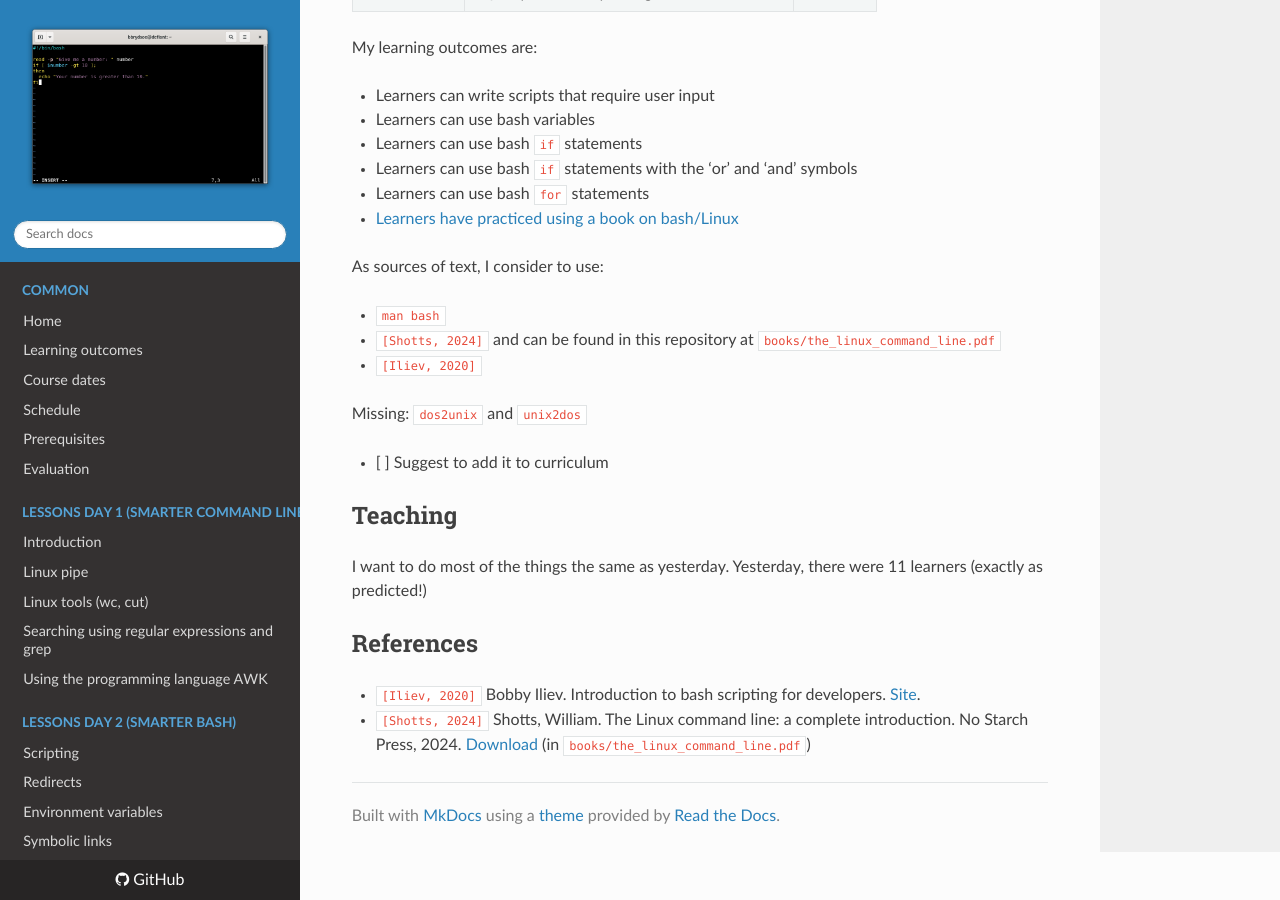
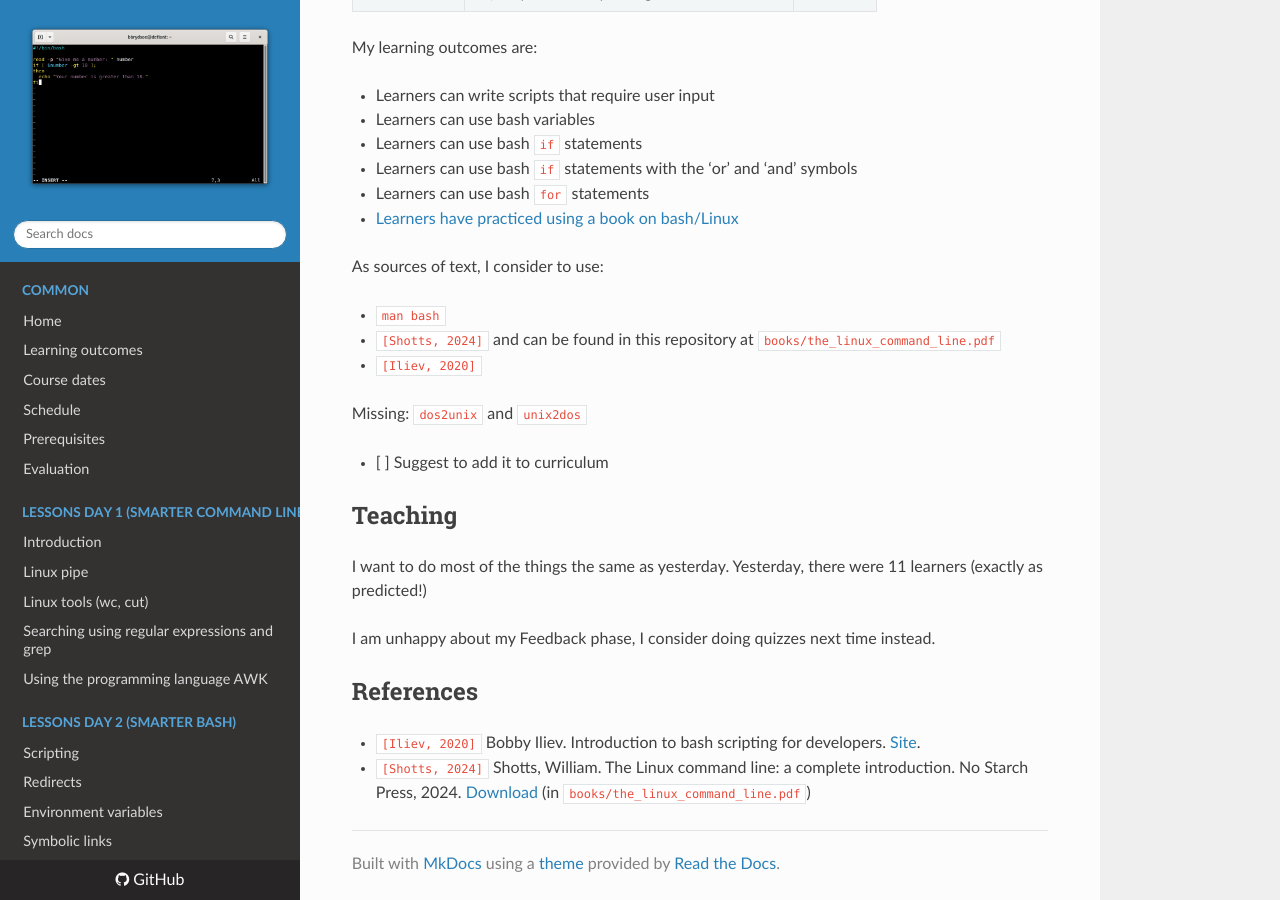
Before and after one commit to UPPMAX/linux-command-line-201, an MkDocs documentation site: the page built from docs/lesson_plans/20250603/README.md, in a window 1280 px wide and 900 px high, scrolled down 535 px. Built offline with MkDocs 1.6.1, drawn with Linux system fonts in a browser that asks for light colours; nearby versions of some CDN libraries.

Commit message:
Add plans

```diff
--- a/docs/lesson_plans/20250603/README.md
+++ b/docs/lesson_plans/20250603/README.md
@@ -40,6 +40,8 @@ Missing: `dos2unix` and `unix2dos`
 I want to do most of the things the same as yesterday.
 Yesterday, there were 11 learners (exactly as predicted!)
 
+I am unhappy about my Feedback phase, I consider
+doing quizzes next time instead.
 
 ## References
 
```
